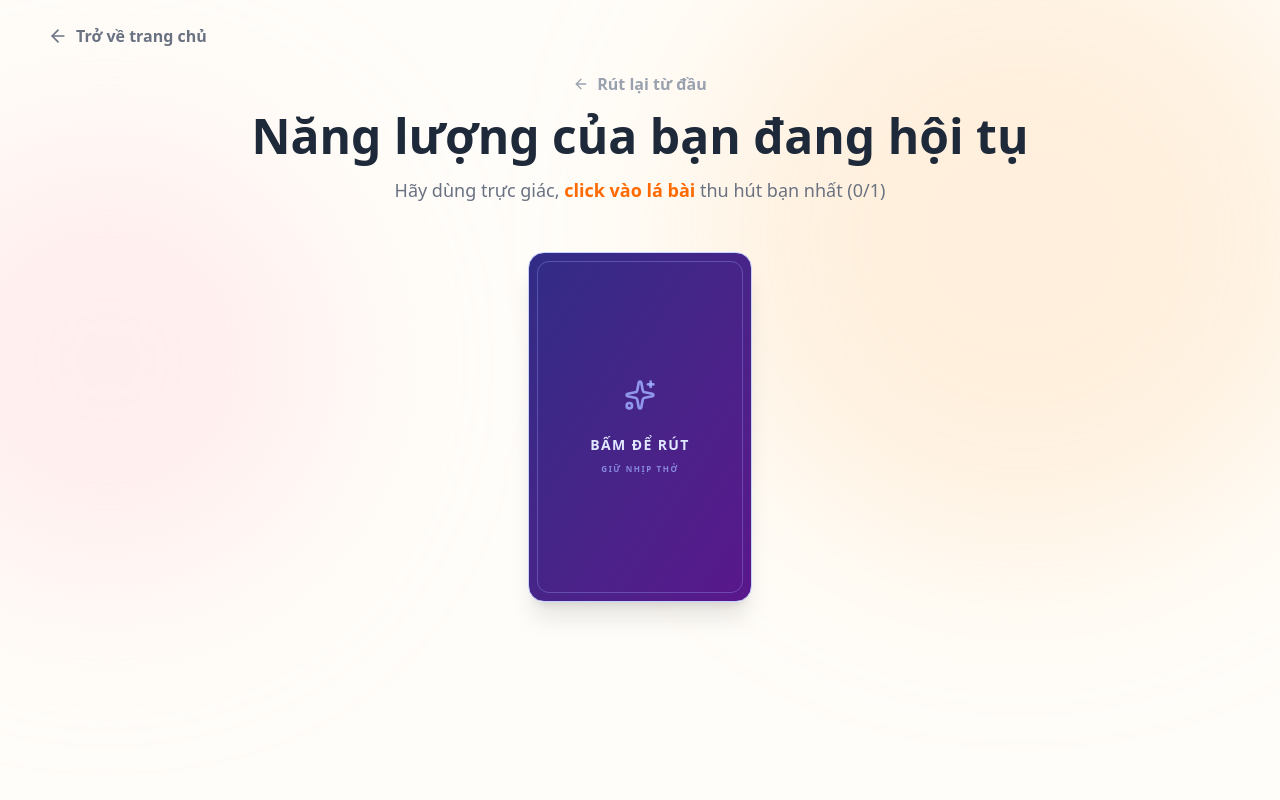
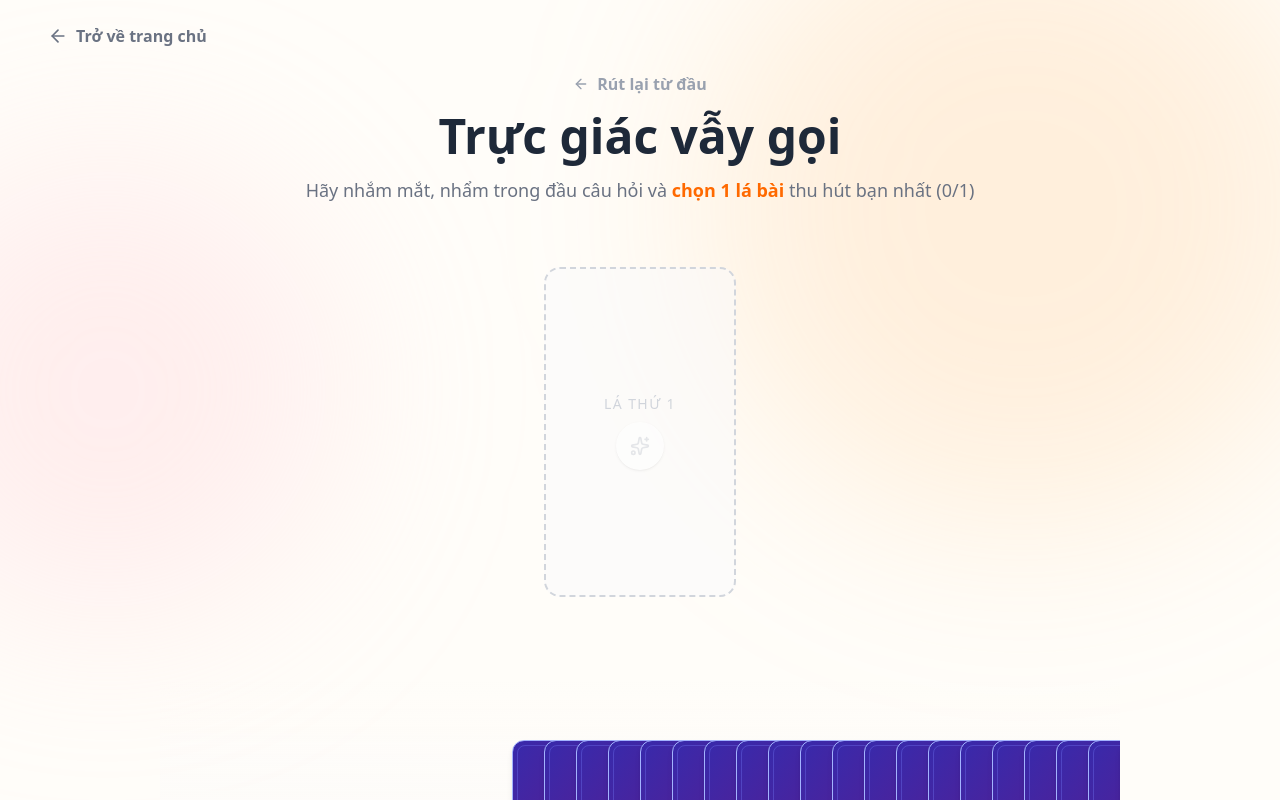
Before and after one commit to zenki12/thansohoc, a Next.js app: page /tarot in a window 1280 px wide. Both pictures are taken after a click on the button "Rút 1 Lá Ngay". Shown: the top 800 px of the page. Built offline with nearby package versions, Linux system fonts and the light colour scheme.

Commit message:
Overhaul Tarot UX: Introduce 78-card interactive fanned deck drawing

```diff
--- a/src/app/tarot/page.tsx
+++ b/src/app/tarot/page.tsx
@@ -18,6 +18,8 @@ export default function TarotPage() {
   const [drawnCards, setDrawnCards] = useState<(TarotCard & { isReversed: boolean })[]>([]);
   const [flippedIndexes, setFlippedIndexes] = useState<number[]>([]);
   const [loadingText, setLoadingText] = useState("");
+  const [shuffledDeck, setShuffledDeck] = useState<number[]>([]);
+  const [selectedDeckIndexes, setSelectedDeckIndexes] = useState<number[]>([]);
   const [result, setResult] = useState<any>(null);
   const [isUnlocked, setIsUnlocked] = useState(false);
 
@@ -31,25 +33,38 @@ export default function TarotPage() {
   const startDrawing = (selectedTopic: string, selectedSpread: number) => {
     setTopic(selectedTopic);
     setSpread(selectedSpread);
-    setDrawnCards([]);
-    setFlippedIndexes([]);
-    setStep(1); // Go to Draw screen
+    setQuestion("");
+    setLoadingText("");
+
+    // Create 78-card deck and Shuffle
+    const newDeck = Array.from({ length: 78 }, (_, i) => i);
+    for (let i = newDeck.length - 1; i > 0; i--) {
+      const j = Math.floor(Math.random() * (i + 1));
+      [newDeck[i], newDeck[j]] = [newDeck[j], newDeck[i]];
+    }
+    setShuffledDeck(newDeck);
+    setSelectedDeckIndexes([]);
+    setDrawnCards([]); // Clear previous draws
+
+    setStep(1); // Start drawing
   };
 
-  useEffect(() => {
-    if (step === 1 && drawnCards.length === 0) {
-      const shuffled = shuffle([...tarotDeck]).slice(0, spread);
-      const cardsObj = shuffled.map(c => ({
-         ...c,
-         isReversed: Math.random() > 0.6
-      }));
-      setDrawnCards(cardsObj);
+  const handlePickCard = (deckIndex: number) => {
+    if (selectedDeckIndexes.length < spread && !selectedDeckIndexes.includes(deckIndex)) {
+      const newSelection = [...selectedDeckIndexes, deckIndex];
+      setSelectedDeckIndexes(newSelection);
+
+      if (newSelection.length === spread) {
+        // Finalize drawing: map to actual tarot data with random reversed logic
+        const finalCards = newSelection.map(idx => {
+          const actualCardIndex = shuffledDeck[idx];
+          return {
+            ...tarotDeck[actualCardIndex],
+            isReversed: Math.random() > 0.5
+          };
+        });
+        setDrawnCards(finalCards);
       }
-  }, [step, spread, drawnCards]);
-
-  const handleFlip = (idx: number) => {
-    if (!flippedIndexes.includes(idx)) {
-      setFlippedIndexes([...flippedIndexes, idx]);
     }
   };
 
@@ -196,65 +211,133 @@ export default function TarotPage() {
                   placeholder="Ghi rõ điều bạn đang trăn trở... (Ví dụ: Tôi có nên đầu tư dự án này không?)"
                   value={question} onChange={(e) => setQuestion(e.target.value)}
                 />
-                <button onClick={() => startDrawing("Phân tích chuyên sâu", 5)} className="w-full py-4 bg-gray-900 text-white font-black rounded-2xl shadow-xl hover:bg-orange-600 transition-colors flex items-center justify-center gap-2">
+                <button onClick={() => startDrawing("Phân tích chuyên sâu", 5)} className="w-full py-4 bg-gray-900 text-white font-black rounded-2xl shadow-xl ">
                   <Send className="w-5 h-5" /> Gửi Câu Hỏi Lên Vũ Trụ
                 </button>
             </div>
           </div>
         )}
 
-        {/* STEP 1: DRAW CARDS */}
+        {/* STEP 1: DRAW CARDS (FANNED DECK) */}
         {step === 1 && (
-          <div className="w-full max-w-5xl mx-auto text-center space-y-12 animate-in fade-in duration-700">
+          <div className="w-full mx-auto text-center space-y-12 animate-in fade-in duration-700">
              <button onClick={()=>setStep(0)} className="text-gray-400 hover:text-orange-500 font-bold flex items-center gap-2 justify-center mx-auto mb-4 transition-colors"><ArrowLeft className="w-4 h-4"/> Rút lại từ đầu</button>
 
-             <div className="space-y-4">
+             <div className="space-y-4 max-w-4xl mx-auto px-4">
                <h1 className="text-3xl md:text-5xl font-black text-gray-800">
-                 Năng lượng của bạn đang hội tụ
+                 Trực giác vẫy gọi
                </h1>
-               <p className="text-gray-500 font-medium text-lg px-4">
-                 Hãy dùng trực giác, <span className="text-orange-500 font-bold">click vào lá bài</span> thu hút bạn nhất ({flippedIndexes.length}/{spread})
+               <p className="text-gray-500 font-medium text-lg">
+                 Hãy nhắm mắt, nhẩm trong đầu câu hỏi và <span className="text-orange-500 font-bold">chọn {spread} lá bài</span> thu hút bạn nhất ({selectedDeckIndexes.length}/{spread})
                </p>
             </div>
 
-            <div className="flex flex-wrap items-center justify-center gap-6 md:gap-10">
-              {drawnCards.map((card, idx) => {
-                const isFlipped = flippedIndexes.includes(idx);
+            {/* TRAY FOR SELECTED CARDS (SLOTS) */}
+            <div className="flex flex-wrap items-center justify-center gap-4 md:gap-8 min-h-[300px] md:min-h-[360px] px-4 max-w-5xl mx-auto">
+               {Array.from({ length: spread }).map((_, idx) => {
+                  const pickedDeckIndex = selectedDeckIndexes[idx];
+                  const hasPicked = pickedDeckIndex !== undefined;
+                  const isAllPicked = selectedDeckIndexes.length === spread;
+                  const cardData = isAllPicked ? drawnCards[idx] : null;
+
                   return (
-                  <div key={idx} onClick={() => handleFlip(idx)} className="relative w-40 h-[260px] md:w-56 md:h-[350px] cursor-pointer group" style={{ perspective: '1200px' }}>
-                    <div className="w-full h-full relative shadow-xl rounded-2xl hover:shadow-2xl hover:-translate-y-2" style={{ transformStyle: 'preserve-3d', transition: 'all 0.8s cubic-bezier(0.175, 0.885, 0.32, 1.275)', transform: isFlipped ? 'rotateY(180deg)' : 'rotateY(0deg)' }}>
+                     <div key={`slot-${idx}`} className="relative w-32 h-[220px] md:w-48 md:h-[330px] perspective-[1200px]">
+                        {hasPicked ? (
+                           <div className="w-full h-full relative shadow-xl rounded-2xl transition-all duration-1000 ease-in-out"
+                                style={{ transformStyle: 'preserve-3d', transform: isAllPicked ? 'rotateY(180deg)' : 'rotateY(0deg)' }}>
 
-                      {/* Back of Card - Light theme mystical back */}
-                      <div className="absolute inset-0 w-full h-full rounded-2xl border border-indigo-200 bg-gradient-to-br from-indigo-900 to-purple-900 overflow-hidden flex flex-col items-center justify-center" style={{ backfaceVisibility: 'hidden' }}>
+                              {/* Slot Card Back (Waiting) */}
+                              <div className="absolute inset-0 w-full h-full rounded-2xl border border-indigo-200 bg-gradient-to-br from-indigo-900 to-purple-900 overflow-hidden flex flex-col items-center justify-center animate-in zoom-in-50 duration-500" style={{ backfaceVisibility: 'hidden' }}>
                                  <div className="absolute inset-2 border border-indigo-300/30 rounded-xl"></div>
-                         <Sparkles className="w-8 h-8 text-indigo-300/80 mb-6" />
-                         <span className="text-indigo-100 font-black tracking-widest text-sm">BẤM ĐỂ RÚT</span>
-                         <span className="text-indigo-300/70 font-bold tracking-[0.2em] text-[8px] mt-2 uppercase">Giữ nhịp thở</span>
+                                 <Sparkles className="w-8 h-8 text-indigo-300/80 mb-4" />
+                                 <span className="text-indigo-100 font-black tracking-widest text-[10px] uppercase">Đã Chọn</span>
                               </div>
 
-                      {/* Front of Card */}
+                              {/* Slot Card Front (Revealed) */}
+                              {isAllPicked && cardData && (
                                 <div className="absolute inset-0 w-full h-full rounded-2xl bg-white overflow-hidden flex flex-col shadow-inner border border-gray-100" style={{ backfaceVisibility: 'hidden', transform: 'rotateY(180deg)' }}>
-                        <div className={`flex-1 relative overflow-hidden bg-gray-50 p-2 md:p-3 ${card.isReversed ? 'rotate-180' : ''}`}>
+                                  <div className={`flex-1 relative overflow-hidden bg-gray-50 p-2 md:p-3 ${cardData.isReversed ? 'rotate-180' : ''}`}>
                                     <div className="w-full h-full relative rounded-xl overflow-hidden border border-gray-200">
-                             <img src={card.image} alt={card.name_vn} className="absolute inset-0 w-full h-full object-cover" />
+                                      <img src={cardData.image} alt={cardData.name_vn} className="absolute inset-0 w-full h-full object-cover" />
                                     </div>
                                   </div>
                                   <div className="h-16 bg-white border-t border-gray-100 flex flex-col items-center justify-center shrink-0 w-full px-2">
-                          <p className="font-bold text-gray-800 text-sm center line-clamp-1 truncate w-full">{card.name_vn}</p>
-                          <p className="text-[10px] text-orange-500 font-black uppercase tracking-widest mt-0.5">{card.isReversed ? 'Ngược (Reversed)' : 'Xuôi (Upright)'}</p>
+                                    <p className="font-bold text-gray-800 text-sm center line-clamp-1 truncate w-full">{cardData.name_vn}</p>
+                                    <p className={`text-[10px] font-black uppercase tracking-widest mt-0.5 ${cardData.isReversed ? 'text-rose-500' : 'text-emerald-600'}`}>
+                                       {cardData.isReversed ? 'Ngược (R)' : 'Xuôi (U)'}
+                                    </p>
                                   </div>
                                 </div>
+                              )}
                            </div>
+                        ) : (
+                           // Empty Slot
+                           <div className="w-full h-full rounded-2xl border-2 border-dashed border-gray-300 bg-gray-50/50 flex flex-col items-center justify-center text-gray-300">
+                              <span className="font-medium text-sm uppercase tracking-widest mb-2">Lá thứ {idx + 1}</span>
+                              <div className="w-12 h-12 rounded-full bg-white shadow-sm flex items-center justify-center animate-pulse">
+                                 <Sparkles className="w-5 h-5 text-gray-300" />
+                              </div>
+                           </div>
+                        )}
                      </div>
                   );
                })}
             </div>
 
-            <div className={`transition-all duration-700 pt-8 ${flippedIndexes.length === spread ? 'opacity-100 translate-y-0' : 'opacity-0 translate-y-12 pointer-events-none'}`}>
-               <button onClick={submitToAI} className="px-12 py-5 bg-gradient-to-r from-orange-500 to-rose-500 text-white font-black rounded-full shadow-[0_10px_30px_rgba(249,115,22,0.4)] hover:shadow-[0_20px_40px_rgba(249,115,22,0.6)] hover:-translate-y-1 transition-all text-xl flex items-center justify-center gap-3 mx-auto">
-                 <Sparkles className="w-6 h-6 animate-pulse" /> Luận Giải Bối Cảnh Này
+            {/* BUTTON: READ SPREAD */}
+            {selectedDeckIndexes.length === spread && (
+              <div className="pt-8 pb-12 animate-in slide-in-from-bottom duration-500 max-w-lg mx-auto px-4">
+                 <button onClick={submitToAI} className="w-full py-5 bg-gradient-to-r from-orange-500 to-rose-500 text-white font-black rounded-2xl shadow-2xl hover:shadow-orange-500/30 transition-all text-xl flex items-center justify-center gap-3 transform hover:-translate-y-1">
+                   <Sparkles className="w-6 h-6 animate-pulse" /> Luận Giải Tương Lai
                  </button>
               </div>
+            )}
+
+            {/* FANNED DECK AREA (78 CARDS) */}
+            {selectedDeckIndexes.length < spread && (
+               <div className="w-full relative mt-16 pb-24 overflow-hidden">
+                  <div className="absolute inset-0 bg-gradient-to-t from-gray-50/80 to-transparent pointer-events-none z-10" />
+
+                  {/* Horizontally scrollable fanned section */}
+                  <div className="flex flex-nowrap overflow-x-auto pb-12 pt-16 px-[10vw] md:px-[25vw] scroll-smooth hide-scrollbar snap-x">
+                     <div className="flex items-center min-w-max pb-8 px-8">
+                        {shuffledDeck.map((_, idx) => {
+                           const isPicked = selectedDeckIndexes.includes(idx);
+
+                           // If picked, it becomes an invisible space preserver
+                           if (isPicked) {
+                              return <div key={idx} className={`w-14 h-24 md:w-20 md:h-32 shrink-0 ${idx > 0 ? '-ml-8 md:-ml-12' : ''}`} />;
+                           }
+
+                           return (
+                              <div
+                                 key={idx}
+                                 onClick={() => handlePickCard(idx)}
+                                 className={`
+                                    w-14 h-24 md:w-20 md:h-32 shrink-0 cursor-pointer
+                                    rounded-lg md:rounded-xl overflow-hidden border border-indigo-300 shadow-md
+                                    bg-gradient-to-br from-indigo-800 to-purple-900
+                                    transition-all duration-300 ease-out origin-bottom
+                                    hover:-translate-y-8 hover:!scale-125 hover:z-50 hover:shadow-2xl hover:border-orange-300
+                                    ${idx > 0 ? '-ml-8 md:-ml-12 hover:ml-4' : ''}
+                                    group relative
+                                 `}
+                                 style={{ zIndex: 10 + idx }}
+                              >
+                                 <div className="absolute inset-1 border border-indigo-400/30 rounded-md md:rounded-lg"></div>
+                                 {/* Optional pattern to make it look like a deck back */}
+                                 <div className="absolute inset-0 opacity-20 bg-[radial-gradient(ellipse_at_center,_var(--tw-gradient-stops))] from-indigo-400 via-transparent to-transparent"></div>
+                              </div>
+                           );
+                        })}
+                     </div>
+                  </div>
+                  <p className="text-gray-400 text-sm font-medium uppercase tracking-widest absolute bottom-8 left-1/2 -translate-x-1/2 animate-pulse flex items-center gap-2">
+                    <ArrowLeft className="w-4 h-4" /> Vuốt ngang để chọn bài <ArrowRight className="w-4 h-4" />
+                  </p>
+               </div>
+            )}
+
           </div>
         )}
 
```
Lines whose indentation alone changed are shown as unchanged.
